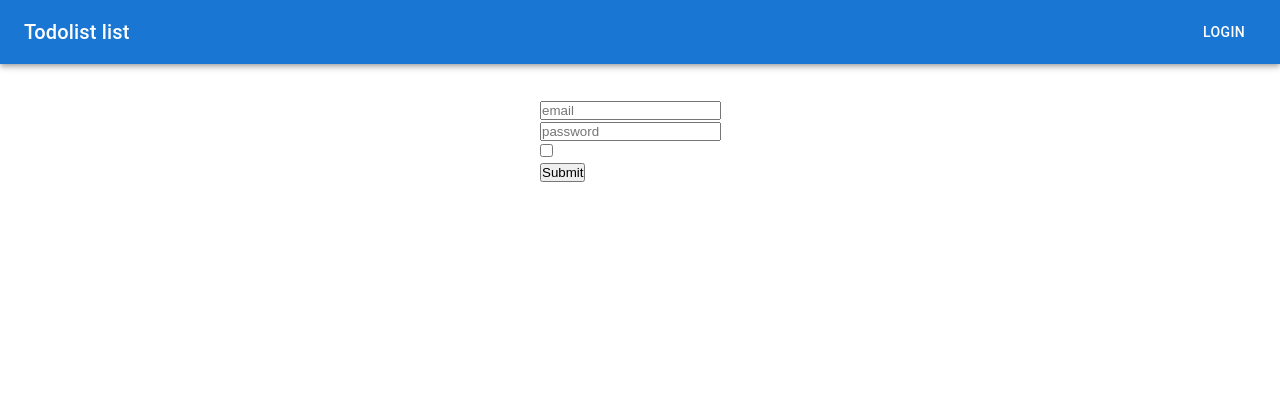
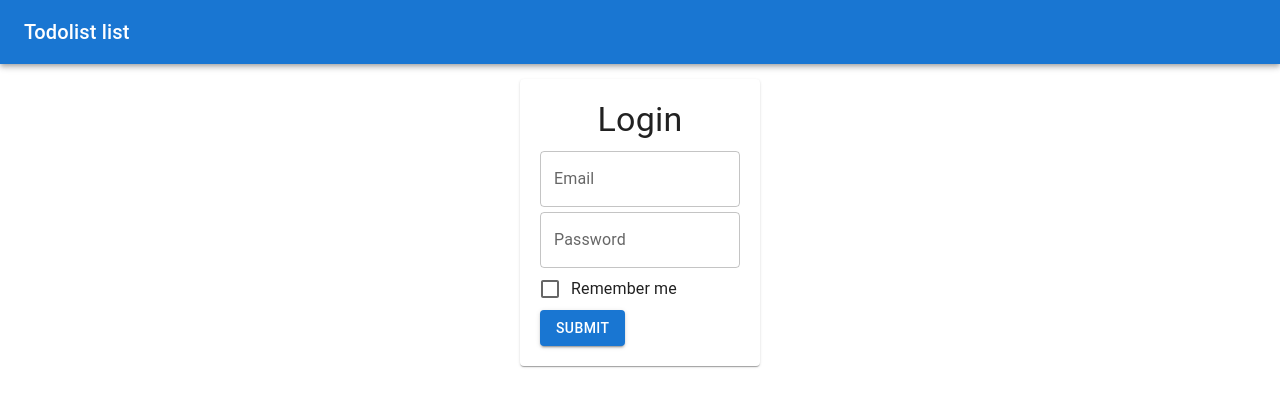
Before and after one commit to bx6xb/TaskManager, a React (Create React App) app: page /login in a window 1280 px wide. Shown: the top 406 px of the page. Built offline with nearby package versions, Linux system fonts and the light colour scheme; no server answers.

Commit message:
added logout button and stylized login page

```diff
--- a/src/layout/Header.tsx
+++ b/src/layout/Header.tsx
@@ -3,10 +3,17 @@ import Box from "@mui/material/Box"
 import Toolbar from "@mui/material/Toolbar"
 import Typography from "@mui/material/Typography"
 import Button from "@mui/material/Button"
-import IconButton from "@mui/material/IconButton"
-import MenuIcon from "@mui/icons-material/Menu"
+import { useAppDispatch, useAppSelector } from "../store/store"
+import { logoutTC } from "../store/loginReducer/loginReducer"
 
 export const Header = () => {
+  const isAuthorized = useAppSelector((state) => state.login.isAuthorized)
+  const dispatch = useAppDispatch()
+
+  const logout = () => {
+    dispatch(logoutTC())
+  }
+
   return (
     <Box sx={{ flexGrow: 1, bgcolor: "green" }}>
       <AppBar position="static">
@@ -14,7 +21,11 @@ export const Header = () => {
           <Typography variant="h6" component="div" sx={{ flexGrow: 1 }}>
             Todolist list
           </Typography>
-          <Button color="inherit">Login</Button>
+          {isAuthorized && (
+            <Button color="inherit" onClick={logout}>
+              Logout
+            </Button>
+          )}
         </Toolbar>
       </AppBar>
     </Box>
--- a/src/pages/Login/Login.tsx
+++ b/src/pages/Login/Login.tsx
@@ -2,6 +2,7 @@ import { useFormik } from "formik"
 import { useAppDispatch, useAppSelector } from "../../store/store"
 import { Navigate } from "react-router-dom"
 import { loginTC } from "../../store/loginReducer/loginReducer"
+import { Button, Checkbox, FormControlLabel, Paper, TextField, Typography } from "@mui/material"
 
 export const Login = () => {
   const isAuthorized = useAppSelector((state) => state.login.isAuthorized)
@@ -25,33 +26,48 @@ export const Login = () => {
   }
 
   return (
-    <div style={{ display: "flex", justifyContent: "center", padding: "20px" }}>
+    <div style={{ display: "flex", justifyContent: "center" }}>
+      <Paper sx={{ padding: "20px" }}>
+        <Typography variant="h4" sx={{ textAlign: "center", marginBottom: "10px" }}>
+          Login
+        </Typography>
         <form onSubmit={formik.handleSubmit} style={{ width: "200px" }}>
-        <input
+          <TextField
+            id="outlined-basic"
+            label="Email"
+            variant="outlined"
             type="email"
             placeholder="email"
             name="email"
             value={formik.values.email}
             onChange={formik.handleChange}
+            sx={{ marginBottom: "5px" }}
           />
-        <br />
-        <input
+          <TextField
+            id="outlined-basic"
+            label="Password"
+            variant="outlined"
             type="password"
             placeholder="password"
             name="password"
             value={formik.values.password}
             onChange={formik.handleChange}
           />
-        <br />
-        <input
-          type="checkbox"
+          <FormControlLabel
+            control={
+              <Checkbox
                 name="rememberMe"
                 checked={formik.values.rememberMe}
                 onChange={formik.handleChange}
               />
-        <br />
-        <button type="submit">Submit</button>
+            }
+            label="Remember me"
+          />
+          <Button type="submit" variant="contained">
+            Submit
+          </Button>
         </form>
+      </Paper>
     </div>
   )
 }
--- a/src/pages/TodolistList/Todolist/Todolist.tsx
+++ b/src/pages/TodolistList/Todolist/Todolist.tsx
@@ -46,7 +46,7 @@ export const Todolist = (props: TodolistPropsType) => {
       </h3>
 
       <Input getItem={createTask} />
-      {props.tasks &&
+      {props.tasks.length ? (
         props.tasks.map((t) => (
           <Task
             key={t.id}
@@ -58,7 +58,10 @@ export const Todolist = (props: TodolistPropsType) => {
             updateTaskTitle={props.updateTaskTitle}
             updateTaskStatus={props.updateTaskStatus}
           />
-        ))}
+        ))
+      ) : (
+        <h3>No tasks...</h3>
+      )}
     </Paper>
   )
 }
```
Lines whose indentation alone changed are shown as unchanged.
